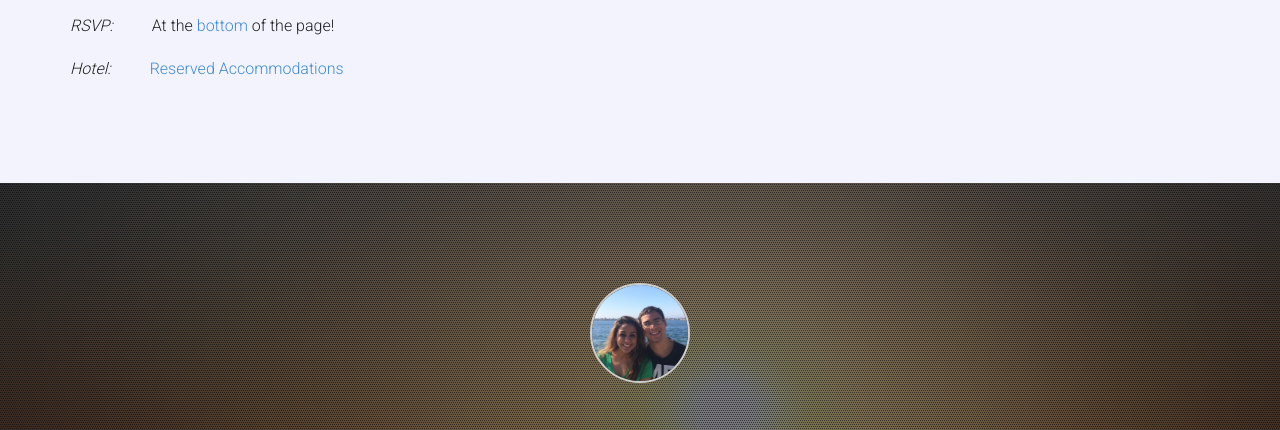
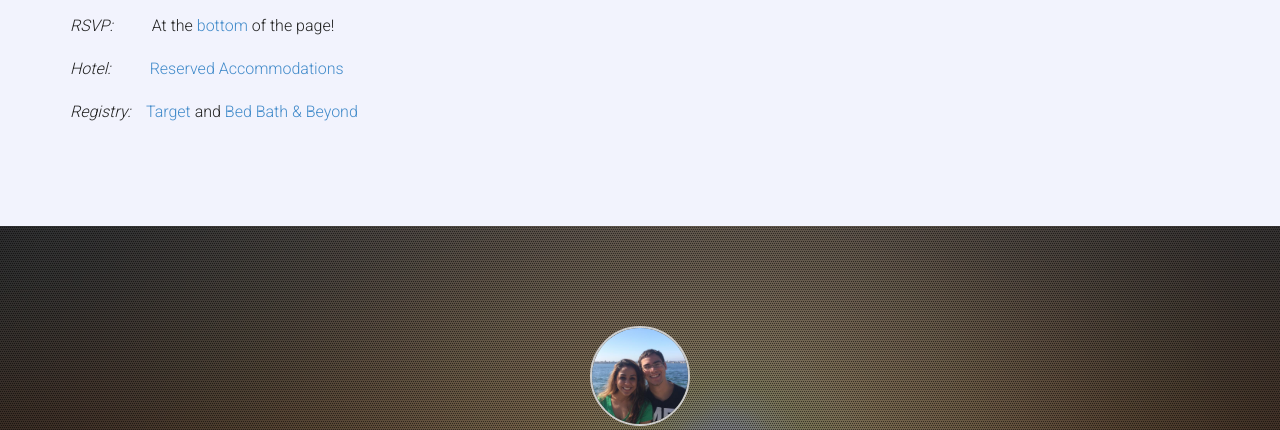
Before and after one commit to masstamike/sawyer-wedding, a website: page public/views/index.html in a window 1280 px wide. Shown: the part 3459-3889 px from the top of the page. Drawn offline with nearby package versions, Linux system fonts and the light colour scheme; files that its build step writes are made by us from their sources; files whose address does not match are found by name.

Commit message:
Adds registry information.

```diff
--- a/public/views/index.html
+++ b/public/views/index.html
@@ -289,6 +289,10 @@
                         Reserved Accommodations
                       </a>
                     </li>
+                    <li><em>Registry:</em>&nbsp;&nbsp;&nbsp;
+                      <a href="http://www.target.com/gift-registry/giftgiver?registryId=RCgxkJ-iwz5Q1mGATl5b1A&registryType=WEDDING">Target</a>
+                      and <a href="http://www.bedbathandbeyond.com/store/giftregistry/view_registry_guest.jsp?registryId=542299915&eventType=Wedding">Bed Bath &amp; Beyond</a>
+                    </li>
                   </ul>
                 </div> <!-- end .content -->
               </div> <!-- .container> .row> .col-md-6 -->
@@ -389,7 +393,7 @@
                   <img src="images/01.jpg" alt="">
                   <div class="details">
                     <p>Michael is a Software Engineer working in Silicon Valley.
-                       He spends his freetime programming, when he's not at work
+                       He spends his free time programming, when he's not at work
                        ...programming.
                     </p>
                     <div class="social icon">
```
